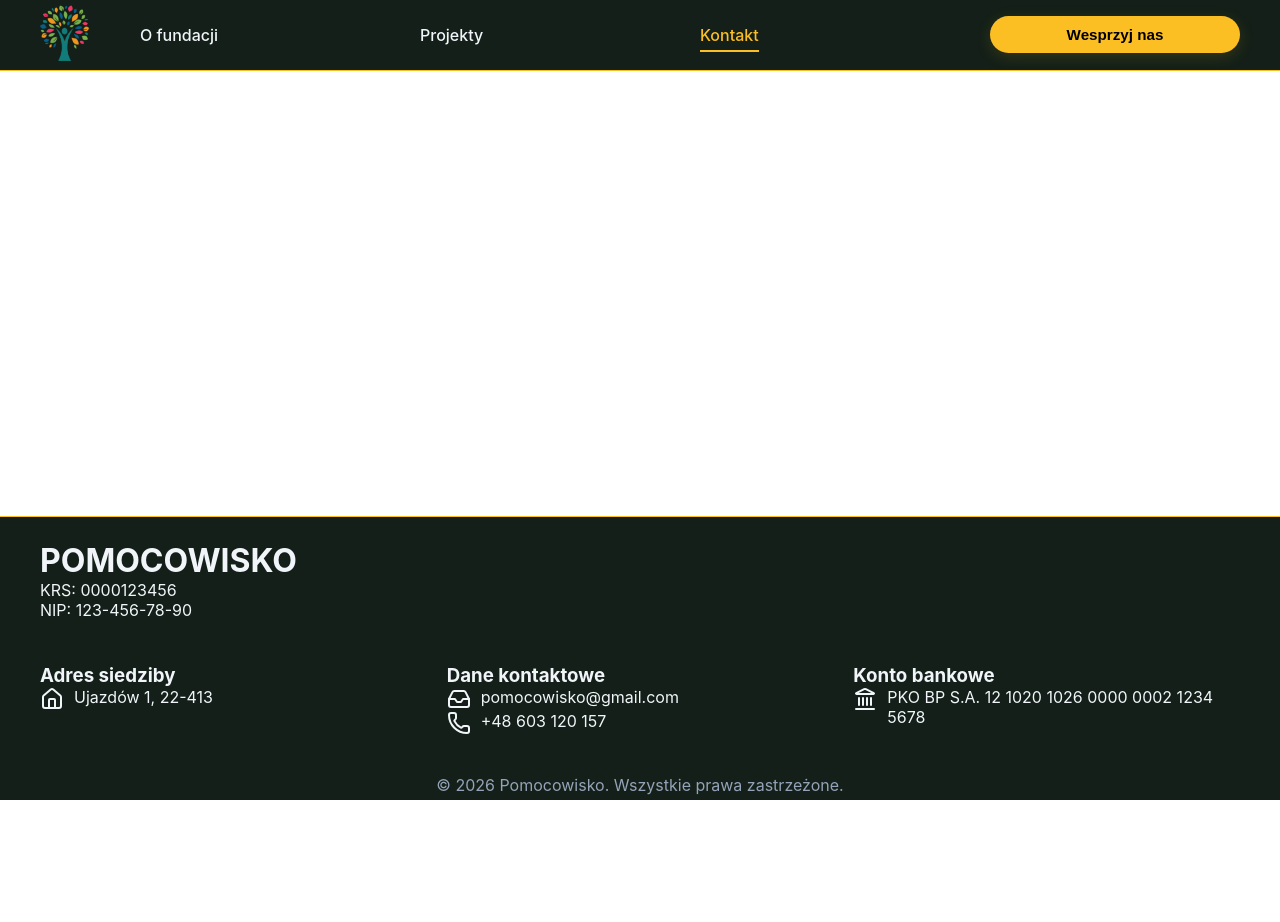
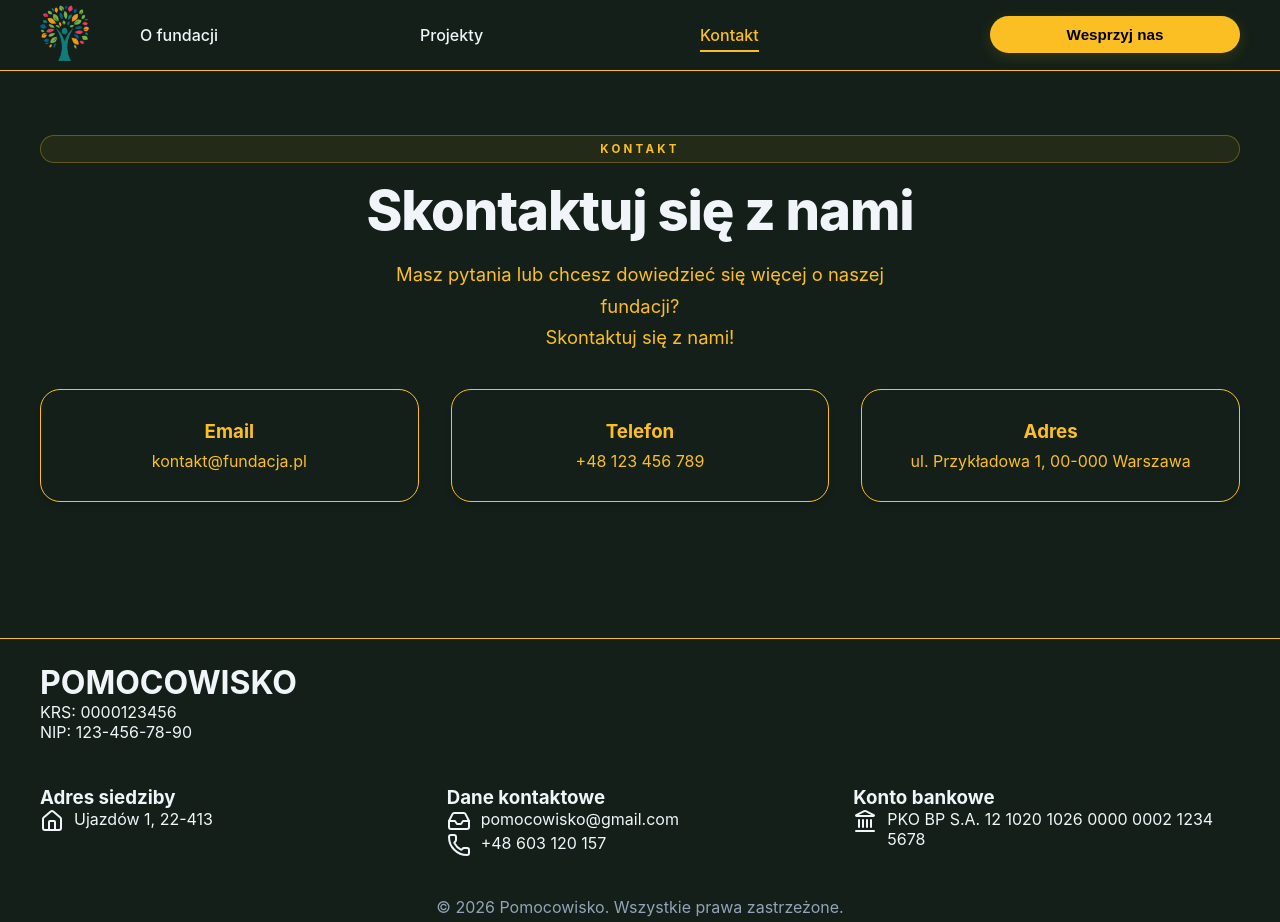
Before and after one commit to chudini-creator/pomocowisko, a React (Create React App) app: page /kontakt in a window 1280 px wide. Before the commit the page ends 800 px from the top, so only its background shows below. Built offline with nearby package versions, Linux system fonts and the light colour scheme.

Commit message:
Contact page

```diff
--- a/src/App.css
+++ b/src/App.css
@@ -17,7 +17,54 @@
   flex: 1;
 }
 
-.content{
+.content {
   max-width: var(--container-width);
   margin: 0 auto;
 }
+
+.eyebrow {
+  display: inline-block;
+  font-size: 0.72rem;
+  font-weight: 700;
+  letter-spacing: 0.28em;
+  text-transform: uppercase;
+  color: var(--accent);
+  margin-bottom: 16px;
+  padding: 6px 18px;
+  border: 1px solid rgba(251, 191, 36, 0.3);
+  border-radius: 100px;
+  background: rgba(251, 191, 36, 0.07);
+}
+
+.HeaderText {
+  flex-direction: column;
+  position: relative;
+  z-index: 1;
+  text-align: center;
+  margin-bottom: 72px;
+  opacity: 0;
+  transform: translateY(40px);
+  transition: opacity 0.8s cubic-bezier(0.16, 1, 0.3, 1), transform 0.8s cubic-bezier(0.16, 1, 0.3, 1);
+}
+
+.HeaderText--visible {
+  opacity: 1;
+  transform: translateY(0);
+}
+
+.HeaderTitle {
+  font-size: clamp(2rem, 4.5vw, 3.4rem);
+  font-weight: 800;
+  color: var(--text-main);
+  line-height: 1.15;
+  margin-bottom: 18px;
+  letter-spacing: -0.02em;
+}
+
+.HeaderTitleSub {
+  font-size: clamp(0.95rem, 1.5vw, 1.15rem);
+  color: var(--accent);
+  max-width: 560px;
+  margin: 0 auto 36px;
+  line-height: 1.7;
+}
--- a/src/App.js
+++ b/src/App.js
@@ -6,6 +6,7 @@ import About from './pages/About/About';
 import Team from './pages/Team/Team';
 import Landing from './pages/Landing/Landing';
 import Projects from './pages/Projects/Projects';
+import Contact from './pages/Contact/Contact';
 function App() {
   return (
     <BrowserRouter>
@@ -16,6 +17,7 @@ function App() {
           <Route path="/projekty" element={<Projects />} />
           <Route path="/o-fundacji" element={<About />} />
           <Route path="/zespół" element={<Team />} />
+          <Route path="/kontakt" element={<Contact />} />
         </Routes>
       </div>
       <Footer />
--- /dev/null
+++ b/src/pages/Contact/Contact.css
@@ -0,0 +1,31 @@
+.Contact {
+    height: auto;
+    background-color: var(--bg-surface);
+}
+
+.Contact .ContactContent {
+    justify-content: center;
+    text-align: center;
+    padding: 4rem 0;
+    display: flex;
+    flex-direction: column;
+    gap: 3rem;
+    color: var(--accent);
+}
+
+.Contact .ContactContent .ContactInfo{
+    display: grid;
+    grid-template-columns: repeat(auto-fit, minmax(250px, 1fr));
+    gap: 2rem;
+    justify-items: center;
+}
+.Contact .ContactContent .ContactInfo .ContactInfoItem {
+    display: flex;
+    flex-direction: column;
+    align-items: center;
+    gap: 0.5rem;
+    padding: 30px;
+    box-shadow: 0 4px 6px rgba(0, 0, 0, 0.1);
+    border-radius: 20px;
+    border: 1px solid var(--accent);
+}
--- /dev/null
+++ b/src/pages/Contact/Contact.jsx
@@ -0,0 +1,34 @@
+import './Contact.css';
+import {useInView} from 'react-intersection-observer';
+function Contact() {
+    const [ref, inView] = useInView({
+        triggerOnce: true,
+        threshold: 0.1
+    });
+    return (
+        <div className="Contact ">
+            <div className='ContactContent content'>
+                <div className={`HeaderText content${inView ? " HeaderText--visible" : ""}`} ref={ref}>
+                    <span className='eyebrow'>Kontakt</span>
+                    <h2 className='HeaderTitle'>Skontaktuj się z nami</h2>
+                    <p className='HeaderTitleSub'>Masz pytania lub chcesz dowiedzieć się więcej o naszej fundacji? <br /> Skontaktuj się z nami!</p>
+                    <div className='ContactInfo'>
+                        <div className='ContactInfoItem'>
+                            <h3>Email</h3>
+                            <p>kontakt@fundacja.pl</p>
+                        </div>
+                        <div className='ContactInfoItem'>
+                            <h3>Telefon</h3>
+                            <p>+48 123 456 789</p>
+                        </div>
+                        <div className='ContactInfoItem'>
+                            <h3>Adres</h3>
+                            <p>ul. Przykładowa 1, 00-000 Warszawa</p>
+                        </div>
+                    </div>
+                </div>
+            </div>
+        </div>
+    )
+}
+export default Contact;
--- a/src/pages/Projects/Projects.jsx
+++ b/src/pages/Projects/Projects.jsx
@@ -31,10 +31,10 @@ function Projects() {
         <div className='Projects'>
             <Hero title="Projekty" bgImage="/path/to/hero-image.jpg" nextID="" />
             <section className="tm-section">
-                <div className={`tm-header content${inView ? " tm-header--visible" : ""}`} ref={ref}>
-                    <span className="tm-header__eyebrow">Nasze działania</span>
-                    <h2 className="tm-header__title">Projekty, które realizujemy</h2>
-                    <p className="tm-header__sub">
+                <div className={`HeaderText content${inView ? " HeaderText--visible" : ""}`} ref={ref}>
+                    <span className="eyebrow">Nasze działania</span>
+                    <h2 className="HeaderTitle">Projekty, które realizujemy</h2>
+                    <p className="HeaderTitleSub">
                         Nasze projekty to konkretne działania, które podejmujemy, aby realizować naszą misję. Każdy z nich jest starannie zaplanowany i realizowany z myślą o maksymalnym wpływie społecznym.
                     </p>
                 </div>
--- a/src/pages/Team/Team.css
+++ b/src/pages/Team/Team.css
@@ -5,62 +5,24 @@
     padding: 100px 24px 120px;
 }
 
-.tm-header {
-    position: relative;
-    z-index: 1;
-    text-align: center;
-    margin-bottom: 72px;
-    opacity: 0;
-    transform: translateY(40px);
-    transition: opacity 0.8s cubic-bezier(0.16,1,0.3,1), transform 0.8s cubic-bezier(0.16,1,0.3,1);
-}
-.tm-header--visible {
-    opacity: 1;
-    transform: translateY(0);
-}
-.tm-header__eyebrow {
-    display: inline-block;
-    font-size: 0.72rem;
-    font-weight: 700;
-    letter-spacing: 0.28em;
-    text-transform: uppercase;
-    color: var(--accent);
-    margin-bottom: 16px;
-    padding: 6px 18px;
-    border: 1px solid rgba(251,191,36,0.3);
-    border-radius: 100px;
-    background: rgba(251,191,36,0.07);
-}
-.tm-header__title {
-    font-size: clamp(2rem, 4.5vw, 3.4rem);
-    font-weight: 800;
-    color: var(--text-main);
-    line-height: 1.15;
-    margin-bottom: 18px;
-    letter-spacing: -0.02em;
-}
-.tm-header__sub {
-    font-size: clamp(0.95rem, 1.5vw, 1.15rem);
-    color: var(--accent);
-    max-width: 560px;
-    margin: 0 auto 36px;
-    line-height: 1.7;
-}
 .tm-header__divider {
     display: flex;
     align-items: center;
     justify-content: center;
     gap: 12px;
 }
+
 .tm-header__divider span:not(.tm-header__divider-diamond) {
     display: block;
     height: 1px;
     width: 60px;
-    background: linear-gradient(90deg, transparent, rgba(251,191,36,0.5));
+    background: linear-gradient(90deg, transparent, rgba(251, 191, 36, 0.5));
 }
+
 .tm-header__divider span:last-child {
-    background: linear-gradient(90deg, rgba(251,191,36,0.5), transparent);
+    background: linear-gradient(90deg, rgba(251, 191, 36, 0.5), transparent);
 }
+
 .tm-header__divider-diamond {
     display: block;
     width: 8px;
@@ -82,9 +44,11 @@
     .tm-section {
         padding: 64px 16px 80px;
     }
+
     .tm-header {
         margin-bottom: 48px;
     }
+
     .tm-grid {
         grid-template-columns: 1fr;
         max-width: 400px;
--- a/src/pages/Team/Team.jsx
+++ b/src/pages/Team/Team.jsx
@@ -53,11 +53,11 @@ function Team() {
             <section className="tm-section">
                 <div
                     ref={headerRef}
-                    className={`tm-header content${headerVisible ? " tm-header--visible" : ""}`}
+                    className={`HeaderText content${headerVisible ? " HeaderText--visible" : ""}`}
                 >
-                    <span className="tm-header__eyebrow">Poznaj nas</span>
-                    <h2 className="tm-header__title">Ludzie, którzy tworzą&nbsp;<em>pomocowisko</em></h2>
-                    <p className="tm-header__sub">
+                    <span className="eyebrow">Poznaj nas</span>
+                    <h2 className="HeaderTitle">Ludzie, którzy tworzą&nbsp;<em>pomocowisko</em></h2>
+                    <p className="HeaderTitleSub">
                         Za każdym działaniem stoją prawdziwi ludzie – z pasją, historią i chęcią zmieniania świata na lepsze.
                     </p>
                 </div>
```
